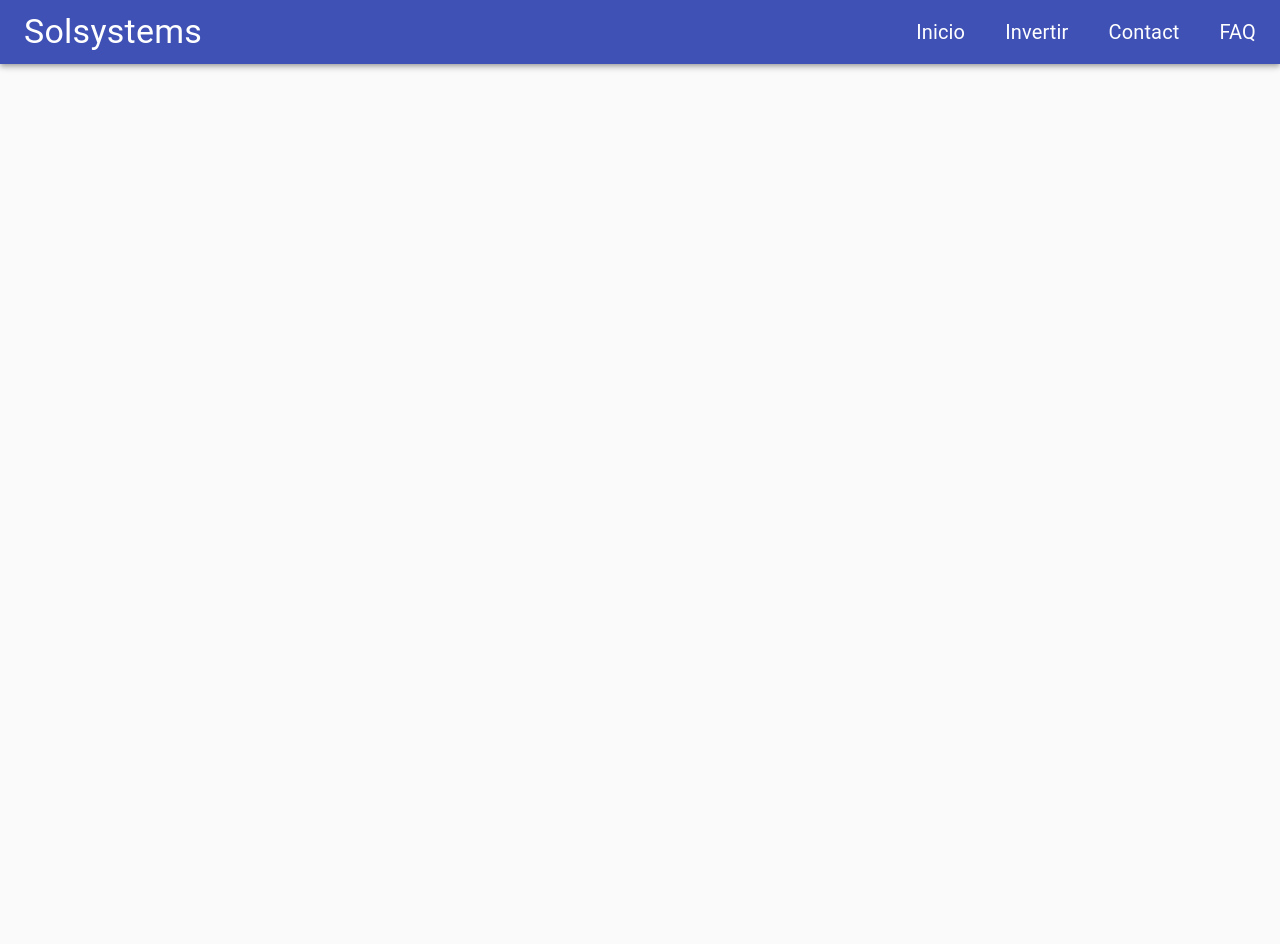
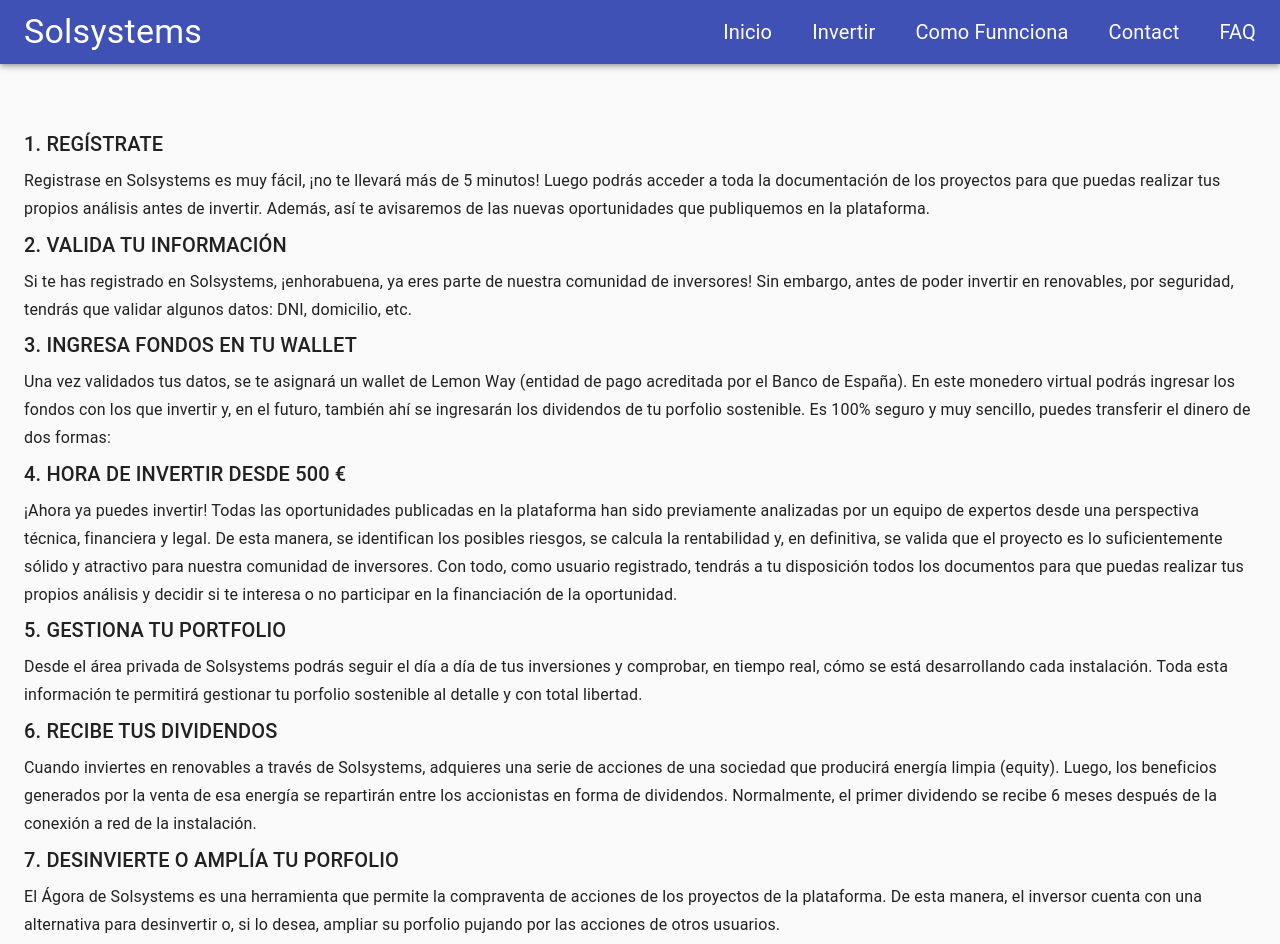
Before and after one commit to manuelmillares/project-x, a React (Create React App) app: page /how-it-works in a window 1280 px wide. Before the commit the page ends 800 px from the top, so only its background shows below. Built offline with nearby package versions, Linux system fonts and the light colour scheme.

Commit message:
Add HowItWorks page

```diff
--- a/src/App.js
+++ b/src/App.js
@@ -8,7 +8,7 @@
   return (
     <Router basename={process.env.PUBLIC_URL}>
         <Navbar />
-        <Container style={{paddingTop: "20%"}}>
+        <Container style={{paddingTop: "5%"}}>
           <MyRoutes />
         </Container>
       </Router>
--- /dev/null
+++ b/src/components/HowItWorks/HowItWorks.js
@@ -0,0 +1,56 @@
+import * as React from 'react';
+import { Typography } from '@material-ui/core';
+
+const HowItWorks = () => {
+    return (
+        <div>
+        <Typography variant="h6" gutterBottom component="div">
+             1. REGÍSTRATE
+        </Typography>
+        <Typography variant="subtitle1" gutterBottom component="div">
+        Registrase en Solsystems es muy fácil, ¡no te llevará más de 5 minutos! Luego podrás acceder a toda la documentación de los proyectos para que puedas realizar tus propios análisis antes de invertir. Además, así te avisaremos de las nuevas oportunidades que publiquemos en la plataforma.
+        </Typography>
+
+        <Typography variant="h6" gutterBottom component="div">
+            2. VALIDA TU INFORMACIÓN
+        </Typography>
+        <Typography variant="subtitle1" gutterBottom component="div">
+        Si te has registrado en Solsystems, ¡enhorabuena, ya eres parte de nuestra comunidad de inversores! Sin embargo, antes de poder invertir en renovables, por seguridad, tendrás que validar algunos datos: DNI, domicilio, etc.
+        </Typography>
+
+        <Typography variant="h6" gutterBottom component="div">
+            3. INGRESA FONDOS EN TU WALLET
+        </Typography>
+        <Typography variant="subtitle1" gutterBottom component="div">
+        Una vez validados tus datos, se te asignará un wallet de Lemon Way (entidad de pago acreditada por el Banco de España). En este monedero virtual podrás ingresar los fondos con los que invertir y, en el futuro, también ahí se ingresarán los dividendos de tu porfolio sostenible. Es 100% seguro y muy sencillo, puedes transferir el dinero de dos formas:  </Typography>
+        <Typography variant="h6" gutterBottom component="div">
+        4. HORA DE INVERTIR DESDE 500 €
+        </Typography>
+        <Typography variant="subtitle1" gutterBottom component="div">
+        ¡Ahora ya puedes invertir! Todas las oportunidades publicadas en la plataforma han sido previamente analizadas por un equipo de expertos desde una perspectiva técnica, financiera y legal. De esta manera, se identifican los posibles riesgos, se calcula la rentabilidad y, en definitiva, se valida que el proyecto es lo suficientemente sólido y atractivo para nuestra comunidad de inversores. Con todo, como usuario registrado, tendrás a tu disposición todos los documentos para que puedas realizar tus propios análisis y decidir si te interesa o no participar en la financiación de la oportunidad.
+        </Typography>
+
+        <Typography variant="h6" gutterBottom component="div">
+        5. GESTIONA TU PORTFOLIO
+        </Typography>
+        <Typography variant="subtitle1" gutterBottom component="div">
+        Desde el área privada de Solsystems podrás seguir el día a día de tus inversiones y comprobar, en tiempo real, cómo se está desarrollando cada instalación. Toda esta información te permitirá gestionar tu porfolio sostenible al detalle y con total libertad.  </Typography>
+
+        <Typography variant="h6" gutterBottom component="div">
+        6. RECIBE TUS DIVIDENDOS
+        </Typography>
+        <Typography variant="subtitle1" gutterBottom component="div">
+        Cuando inviertes en renovables a través de Solsystems, adquieres una serie de acciones de una sociedad que producirá energía limpia (equity). Luego, los beneficios generados por la venta de esa energía se repartirán entre los accionistas en forma de dividendos. Normalmente, el primer dividendo se recibe 6 meses después de la conexión a red de la instalación.
+         </Typography>
+
+         <Typography variant="h6" gutterBottom component="div">
+         7. DESINVIERTE O AMPLÍA TU PORFOLIO
+        </Typography>
+        <Typography variant="subtitle1" gutterBottom component="div">
+        El Ágora de Solsystems es una herramienta que permite la compraventa de acciones de los proyectos de la plataforma. De esta manera, el inversor cuenta con una alternativa para desinvertir o, si lo desea, ampliar su porfolio pujando por las acciones de otros usuarios.
+         </Typography>
+        </div>
+    )
+}
+
+export default HowItWorks;
--- a/src/components/Navigation/LeftDrawer/LeftDrawer.js
+++ b/src/components/Navigation/LeftDrawer/LeftDrawer.js
@@ -5,24 +5,11 @@
   List,
   ListItem,
   ListItemText,
- makeStyles
 } from "@material-ui/core";
 import { Link } from "react-router-dom";
 import MenuIcon from "@material-ui/icons/Menu";
 
-const useStyles = makeStyles(()=>({
-    link:{
-        textDecoration:"none",
-        color: "blue",
-        fontSize: "20px",
-    },
-    icon:{
-        color: "white"
-    }
-}));
-
 function LeftDrawer() {
-const classes = useStyles();
   const [openDrawer, setOpenDrawer] = useState(false);
   return (
     <>
@@ -38,7 +25,12 @@
           </ListItem>
           <ListItem onClick={() => setOpenDrawer(false)}>
             <ListItemText>
-              <Link to="/about">About</Link>
+              <Link to="/invest">Invertir</Link>
+            </ListItemText>
+          </ListItem>
+          <ListItem onClick={() => setOpenDrawer(false)}>
+            <ListItemText>
+              <Link to="/how-it-works">Como Funciona</Link>
             </ListItemText>
           </ListItem>
           <ListItem onClick={() => setOpenDrawer(false)}>
--- a/src/components/Navigation/Navbar/Navbar.js
+++ b/src/components/Navigation/Navbar/Navbar.js
@@ -54,6 +54,9 @@
             <Link to="/invest" className={classes.link}>
               Invertir
             </Link>
+            <Link to="/how-it-works" className={classes.link}>
+              Como Funnciona
+            </Link>
             <Link to="/contact" className={classes.link}>
               Contact
             </Link>
--- a/src/routes/routes.js
+++ b/src/routes/routes.js
@@ -8,12 +8,13 @@
 import Home from "../components/Home/Home";
 import SignIn from "../components/Auth/SignIn";
 import SignUp from "../components/Auth/SignUp";
-
+import HowItWorks from "../components/HowItWorks/HowItWorks";
 
 export const MyRoutes = () => {
     return <Routes>
       <Route path="/" element={<Home />} />
       <Route path="invest" element={<Invest />} />
+      <Route path="how-it-works" element={<HowItWorks />} />
       <Route path="signin" element={<SignIn />} />
       <Route path="signup" element={<SignUp />} />
     </Routes>
```
